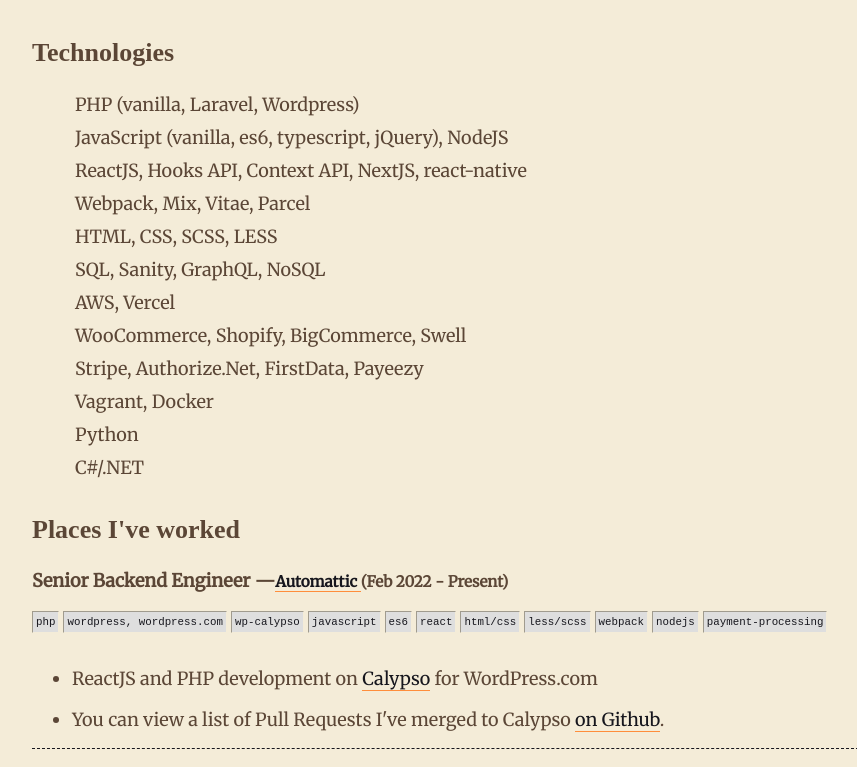
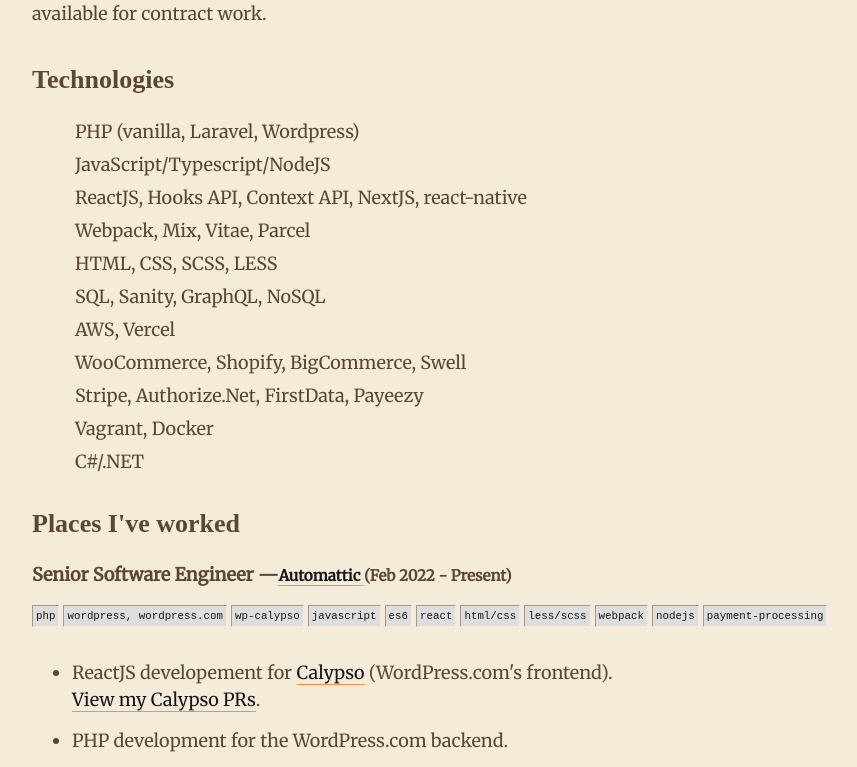
Before and after one commit to markbiek/blog, a Next.js app: page /cv in a window 1280 px wide. Shown: the part 450-1217 px from the top of the page, without its empty margins (192-1049 px from the left). Built offline with nearby package versions, Linux system fonts and the light colour scheme; a web font is replaced by a local one.

Commit message:
Resume tidying
- Cleanup A8C entry
- Hide elements on print
- Other print layout tweaks

```diff
--- a/pages/cv.tsx
+++ b/pages/cv.tsx
@@ -7,7 +7,7 @@
 		<Layout>
 			<h1>Résumé</h1>
 
-			<article>
+			<article className={styles.hide_print}>
 				<p>
 					Mark Biek
 					<br />
@@ -16,6 +16,8 @@
 					+1 502-509-9545
 					<br />
 					<a href="https://mark.biek.org">mark.biek.org</a>
+					<br />
+					Louisville, KY, USA
 				</p>
 			</article>
 
@@ -35,7 +37,7 @@
 
 				<ul className={styles.technologies}>
 					<li>PHP (vanilla, Laravel, Wordpress)</li>
-					<li>JavaScript (vanilla, es6, typescript, jQuery), NodeJS</li>
+					<li>JavaScript/Typescript/NodeJS</li>
 					<li>ReactJS, Hooks API, Context API, NextJS, react-native</li>
 					<li>Webpack, Mix, Vitae, Parcel</li>
 					<li>HTML, CSS, SCSS, LESS</li>
@@ -44,7 +46,6 @@
 					<li>WooCommerce, Shopify, BigCommerce, Swell</li>
 					<li>Stripe, Authorize.Net, FirstData, Payeezy</li>
 					<li>Vagrant, Docker</li>
-					<li>Python</li>
 					<li>C#/.NET</li>
 				</ul>
 			</article>
@@ -52,7 +53,7 @@
 			<article>
 				<h2>Places I've worked</h2>
 				<h4 className={styles.job_title}>
-					Senior Backend Engineer &mdash;
+					Senior Software Engineer &mdash;
 					<span className={styles.where}>
 						<a href="https://automattic.com" className="company-link">
 							Automattic{" "}
@@ -75,18 +76,17 @@
 				</p>
 				<ul className={styles.did}>
 					<li>
-						ReactJS and PHP development on{" "}
-						<a href="https://github.com/Automattic/wp-calypso">Calypso</a> for
-						WordPress.com
-					</li>
-					<li>
-						You can view a list of Pull Requests I've merged to Calypso{" "}
+						ReactJS developement for{" "}
+						<a href="https://github.com/Automattic/wp-calypso">Calypso</a>{" "}
+						(WordPress.com's frontend). <br />
 						<a href="https://github.com/Automattic/wp-calypso/pulls?q=is%3Apr+is%3Aclosed+author%3Amarkbiek">
-							on Github
+							View my Calypso PRs
 						</a>
 						.
 					</li>
+					<li>PHP development for the WordPress.com backend.</li>
 				</ul>
+				<div className={styles.page_break} />
 				<h4 className={styles.job_title}>
 					Senior Backend Developer &mdash;
 					<span className={styles.where}>
@@ -343,7 +343,7 @@
 					<span className={styles.tag}>asp.net-mvc</span>
 					<span className={styles.tag}>php</span>
 				</p>
-				<ul className={styles.did}>
+				<ul className={`${styles.did} ${styles.hide_print}`}>
 					<li>
 						Lead developer on custom Windows service to route data from an AIX
 						interface to SQL Server. Service requires high availability in order
--- a/styles/CV.module.css
+++ b/styles/CV.module.css
@@ -48,3 +48,22 @@
 	font-style: italic;
 	margin-left: 0;
 }
+
+.page_break {
+	page-break-after: always;
+}
+
+@media print {
+	.hide_print {
+		display: none;
+	}
+
+	.technologies {
+		display: flex;
+		flex-wrap: wrap;
+	}
+
+	.technologies li {
+		font-size: 0.75rem;
+	}
+}
```
